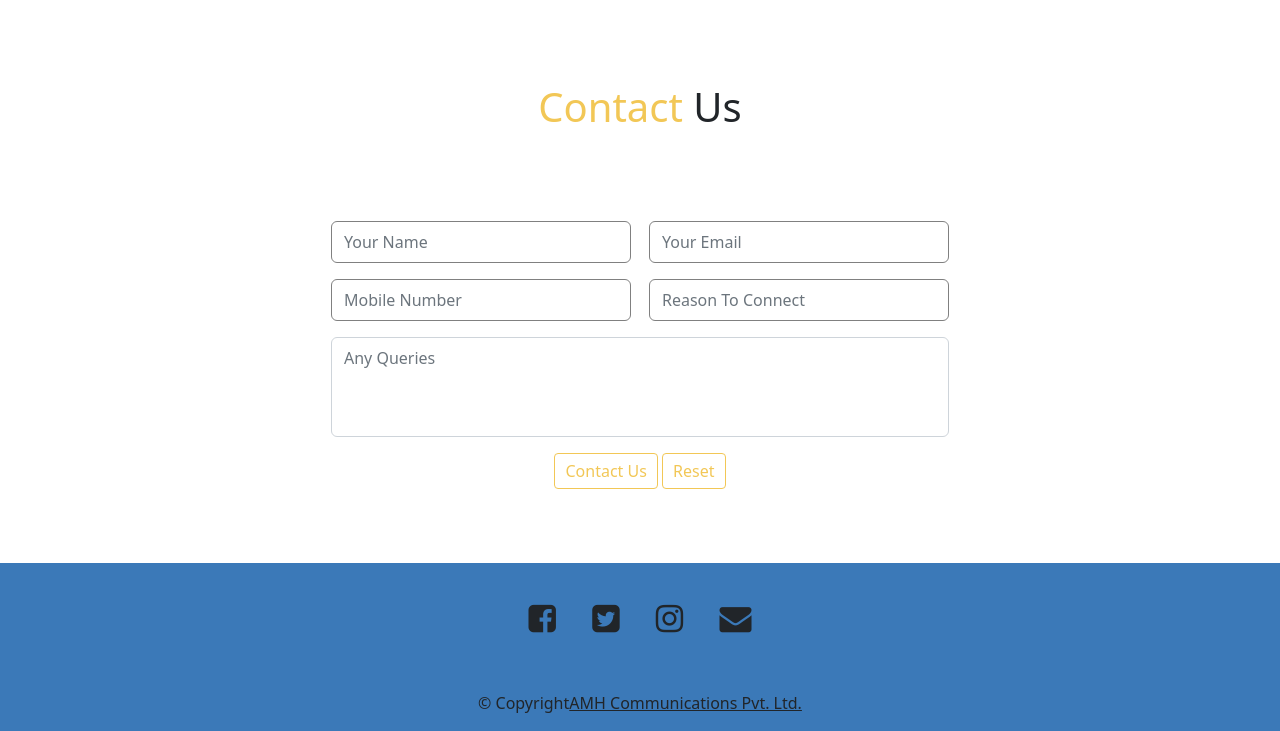
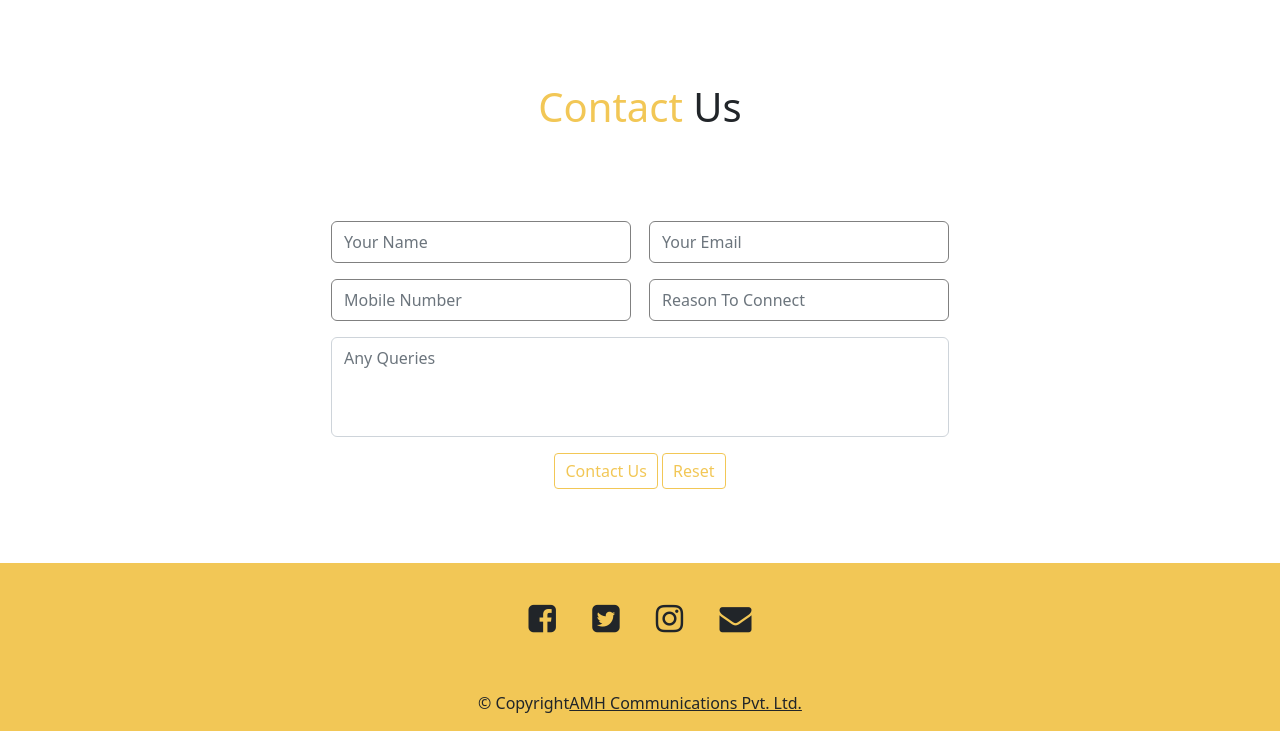
Before and after one commit to Yashcodes/Appliance, a website: page index.html in a window 1280 px wide. Shown: the part 5096-5827 px from the top of the page. Drawn offline with nearby package versions, Linux system fonts and the light colour scheme; files that its build step writes are made by us from their sources.

Commit message:
changed footer color

```diff
--- a/index.html
+++ b/index.html
@@ -405,7 +405,7 @@
 
   <section>
     <footer class="page-footer mt-5">
-      <div class="bg" style="background-color:#3b79b8;">
+      <div class="bg" style="background-color:#f2c756;">
         <div class="container">
           <div class="row py-4 d-flex align-items-center">
             <div class="col-md-12 text-center">
@@ -427,7 +427,7 @@
 
 
 
-      <div class="ctn-cy" style="background-color:#3b79b8;">
+      <div class="ctn-cy" style="background-color:#f2c756;">
         <div class="container-fluid">
           <div class="row">
             <div class="col-md-7 mx-auto text-center text-white">
```
